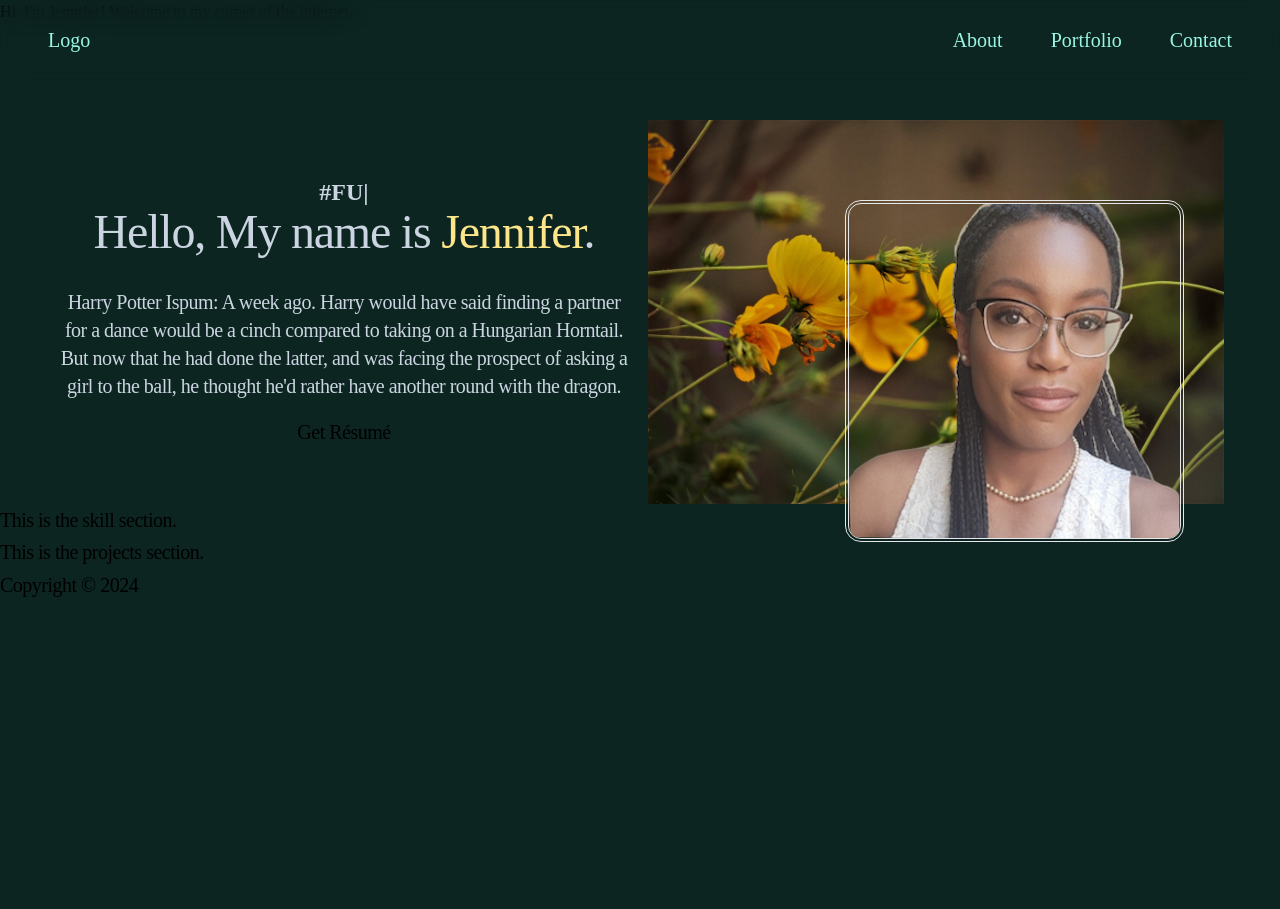
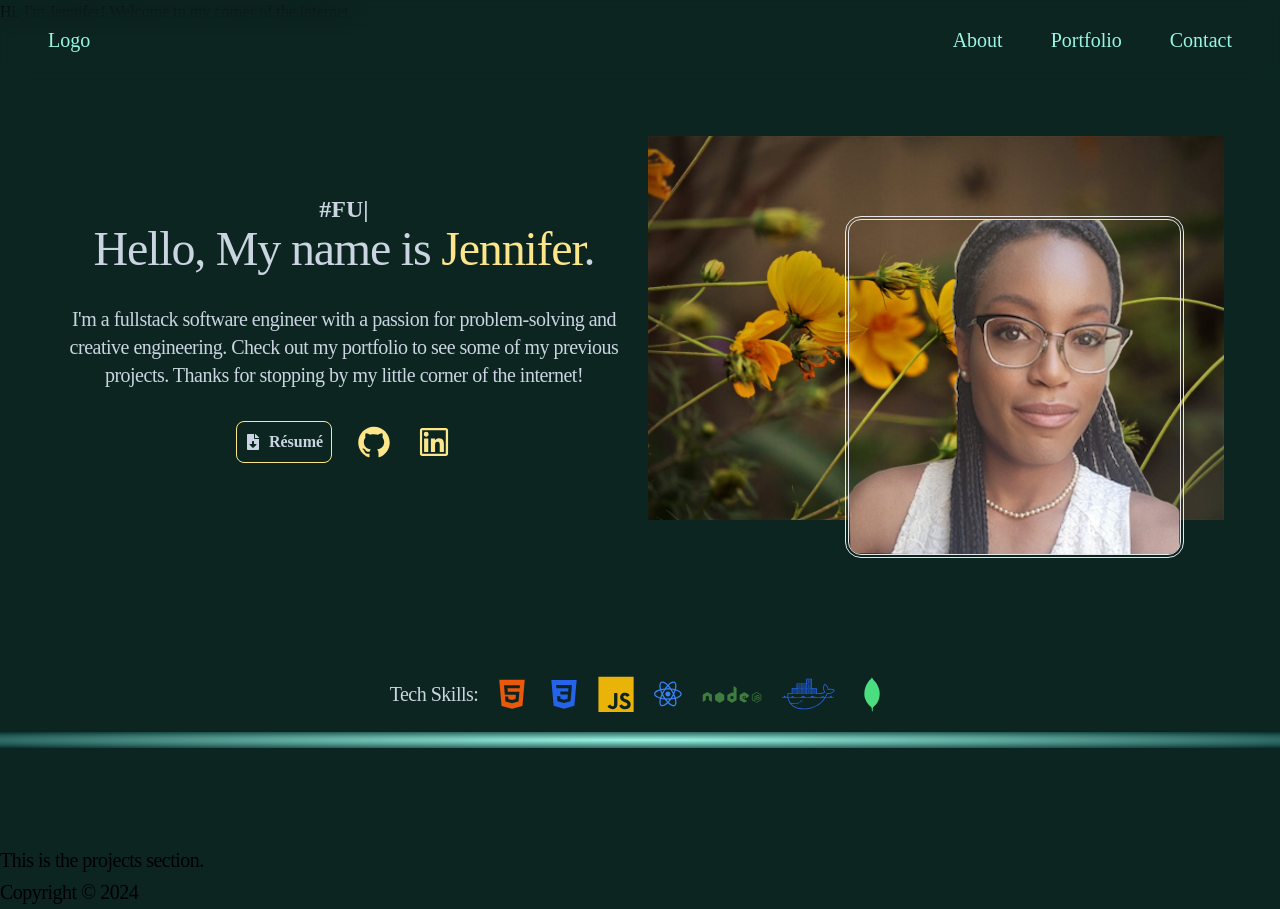
Before and after one commit to j-slaughter/portfolio, a React app: page / in a window 1280 px wide. Before the commit the page ends 800 px from the top, so only its background shows below. Built offline with nearby package versions, Linux system fonts and the light colour scheme.

Commit message:
added skills and updated hero

```diff
--- a/client/components/Hero.jsx
+++ b/client/components/Hero.jsx
@@ -6,13 +6,14 @@
 import React from 'react';
 import { motion } from 'motion/react';
 import { AiOutlineGithub, AiOutlineLinkedin } from 'react-icons/ai';
+import { FaFileDownload } from "react-icons/fa";
 import { TypeAnimation } from 'react-type-animation';
 import wildflowers from '../assets/flowers.png';
 import headshot from '../assets/hsmall.png';
 
 const Hero = () => {
     return (
-        <div className='mt-24 max-w-[1200px] mx-auto relative'>
+        <div className='mt-28 max-w-[1200px] mx-auto relative'>
             <div className='grid md:grid-cols-2 mx-4 place-items-center gap-4'>
                 <motion.div
                 initial={{opacity: 0, y: -50}}
@@ -47,18 +48,26 @@ const Hero = () => {
                     whileInView={{opacity: 1}}
                     viewport={{once: true}}
                     transition={{duration: 2, delay: 1.5}}
-                    className='text-slate-300 tracking-tight mb-4 text-lg md:text-xl'>
-                        Harry Potter Ispum: A week ago. Harry would have said finding a partner
-                         for a dance would be a cinch compared to taking on a Hungarian Horntail.
-                          But now that he had done the latter, and was facing the prospect of asking
-                           a girl to the ball, he thought he'd rather have another round with the dragon.
+                    className='text-slate-300 tracking-tight mb-8 text-lg md:text-xl'>
+                        I'm a fullstack software engineer with a passion for problem-solving
+                        and creative engineering. Check out my portfolio to see some of my
+                        previous projects. Thanks for stopping by my little corner of the internet!
                     </motion.p>
                     <motion.div
                     initial={{opacity: 0, x: -50}}
                     whileInView={{opacity: 1, x: 0}}
                     viewport={{once: true}}
-                    transition={{duration: 1, delay: 1}}>
-                        <p>Get Résumé</p>
+                    transition={{duration: 1, delay: 1}}
+                    className='flex gap-6 justify-center items-center'>
+                        <motion.button
+                        whileHover={{scale: 1.05, boxShadow: "0px 0px 8px rgba(232, 232, 42, 0.44)"}}
+                        className='z-10 cursor-pointer font-bold text-slate-300 md:w-auto p-2 border border-amber-200 rounded-lg'>
+                            <div className='flex gap-2 items-center'><FaFileDownload/> Résumé</div>
+                        </motion.button>
+                        <div className='flex gap-6 flex-row text-4xl text-amber-200 z-20'>
+                            <motion.a whileHover={{scale: 1.2}} href='https://github.com/j-slaughter'><AiOutlineGithub/></motion.a>
+                            <motion.a whileHover={{scale: 1.2}} href='https://www.linkedin.com/in/j-slaughter'><AiOutlineLinkedin/></motion.a>
+                        </div>
                     </motion.div>
                 </motion.div>
 
--- a/client/components/Navbar.jsx
+++ b/client/components/Navbar.jsx
@@ -17,7 +17,7 @@ const Navbar = () => {
         <div className='fixed top-0 left-0 w-full backdrop-blur-md bg-opacity-70 z-50'>
             <div className='text-teal-200 text-xl flex justify-between items-center mx-auto px-12 h-20' >
                 <a href='#'>Logo</a>
-                <ul className='hidden md:flex gap-12 z-10' >
+                <ul className='hidden md:flex gap-12 z-10 cursor-pointer' >
                     <li><Link to='skills' smooth={true} offset={50} duration={500}>About</Link></li>
                     <li><Link to='projects' smooth={true} offset={50} duration={500}>Portfolio</Link></li>
                     <li><Link to='contact' smooth={true} offset={50} duration={500}>Contact</Link></li>
--- a/client/components/Skills.jsx
+++ b/client/components/Skills.jsx
@@ -4,18 +4,35 @@
  */
 
 import React from 'react';
+import { motion } from 'motion/react';
 import {
     DiHtml5,
     DiCss3,
-    DiJavascript1,
-    DiNodejsSmall,
+    DiJsBadge,
+    DiNodejs,
     DiReact,
+    DiMongodb,
     DiDocker } from 'react-icons/di';
 
 const Skills = () => {
     return (
-        <div>
-            <p>This is the skill section.</p>
+        <div className='mt-36 mb-24'>
+            <motion.div
+            initial={{opacity: 0}}
+            whileInView={{opacity: 1}}
+            viewport={{once: true}}
+            transition={{duration: 1, delay: 2}}
+            className='flex flex-row justify-center items-center gap-4 text-slate-300 text-4xl z-20'>
+                <p>Tech Skills:</p>
+                <DiHtml5 className='text-orange-600'/>
+                <DiCss3 className='text-blue-600'/>
+                <DiJsBadge className='text-yellow-500'/>
+                <DiReact className='text-blue-500'/>
+                <DiNodejs className='text-6xl ' style={{color: '#3F7D3D'}}/>
+                <DiDocker className='text-6xl text-blue-600'/>
+                <DiMongodb className='text-green-400'/>
+            </motion.div>
+            <div className='mt-2 w-full h-4 bg-[radial-gradient(ellipse_at_center,_var(--tw-gradient-stops))] from-teal-200 to-teal-950'></div>
         </div>
     );
 };
```
